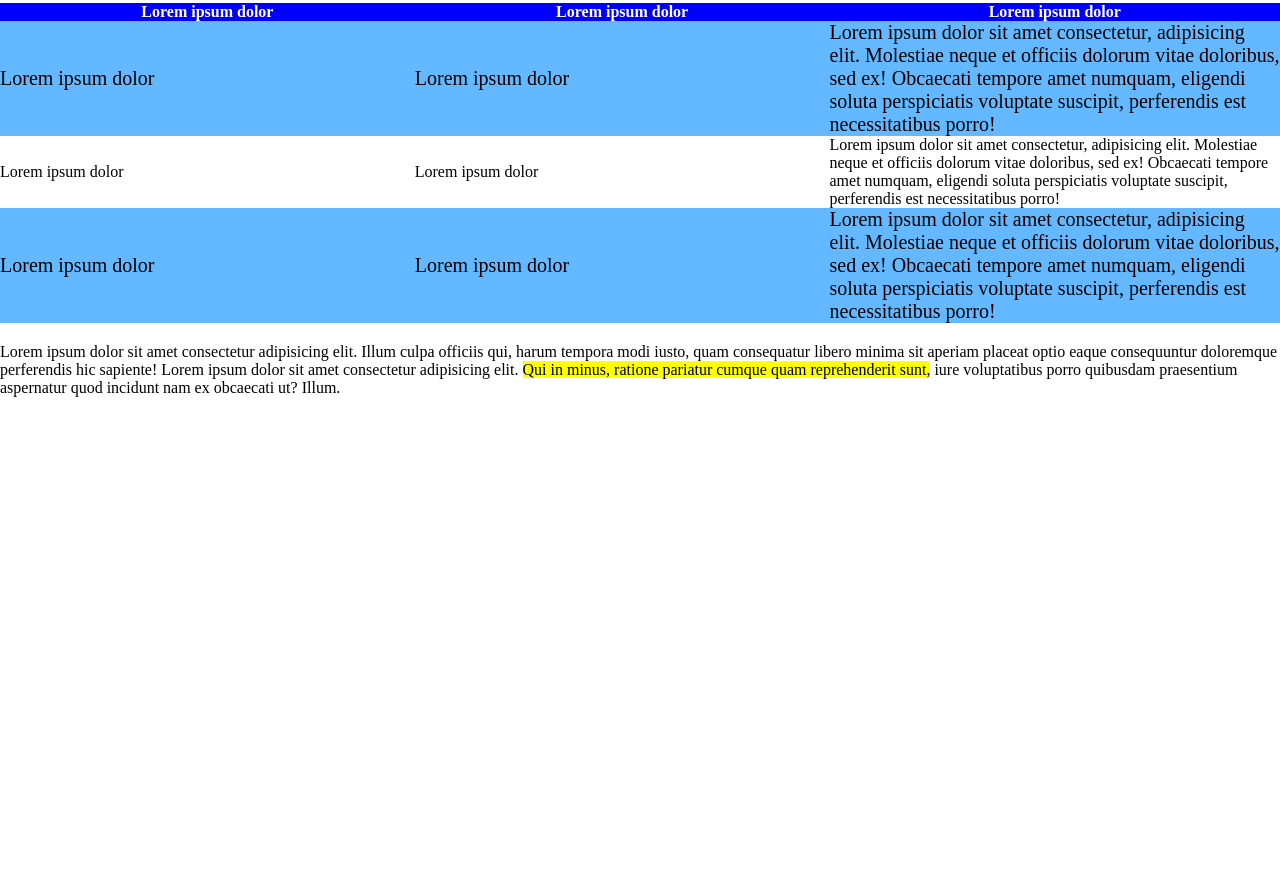
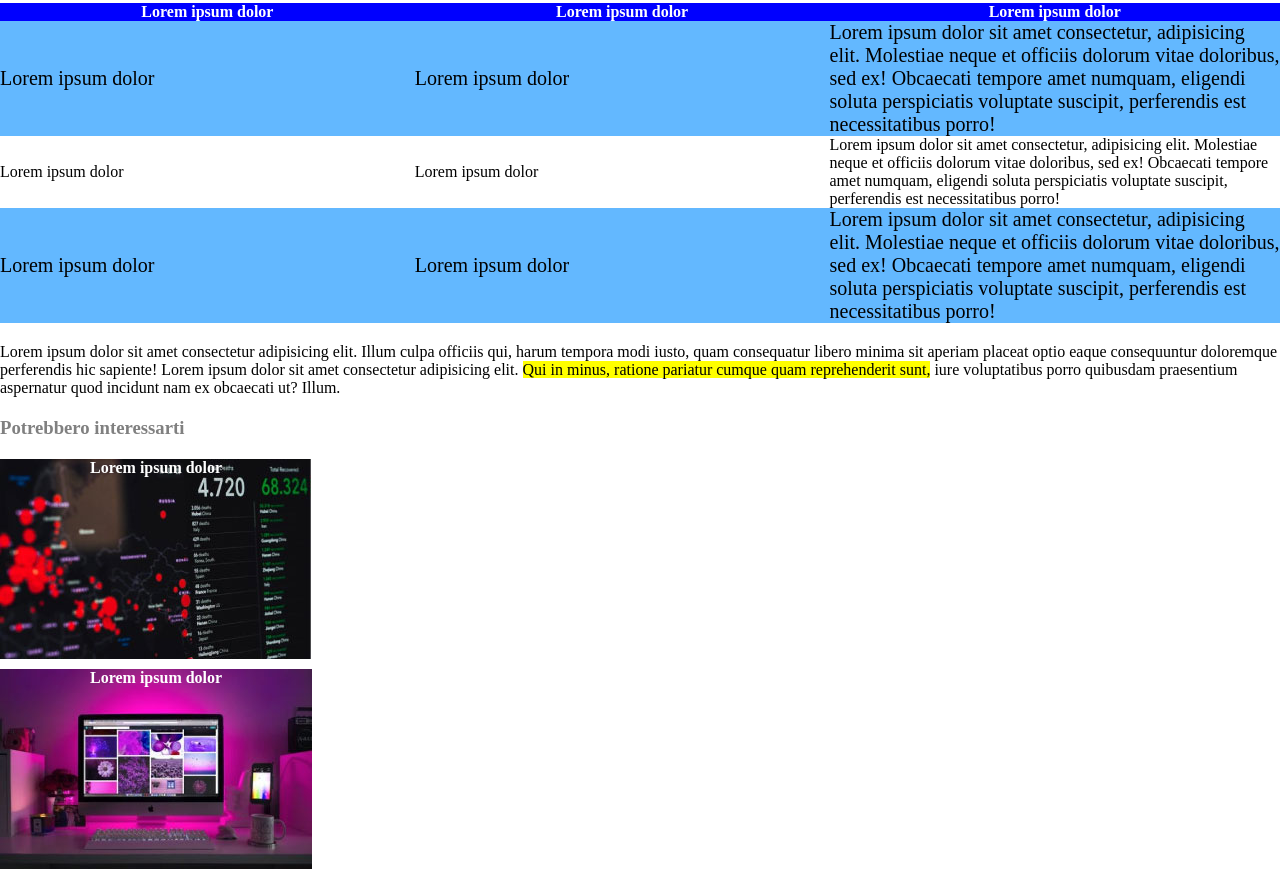
Before and after one commit to Emanuele-Colaci/html-css-booleaner, a plain HTML site: page index.html in a window 1280 px wide. Shown: the part 632-1501 px from the top of the page. Before the commit the page ends 1029 px from the top, so only its background shows below. Drawn offline with Linux system fonts and the light colour scheme.

Commit message:
Finoto esercizio

```diff
--- a/css/style.css
+++ b/css/style.css
@@ -71,3 +71,26 @@
  th, tr{
     width: 1000px;
  }
+
+ h3{
+    margin-top: 20px;
+    margin-bottom: 20px;
+    color: grey;
+ }
+
+.img{
+    background-image: url(../img/graph.jpg);
+    height: 200px;
+    background-repeat: no-repeat;
+    color: white;
+    padding-left: 90px;
+    margin-bottom: 10px;
+}
+
+.img1{
+    background-image: url(../img/monitor.jpg);
+    height: 200px;
+    background-repeat: no-repeat;
+    color: white;
+    padding-left: 90px;
+}
--- a/index.html
+++ b/index.html
@@ -93,7 +93,9 @@
 
         <!-- INIZIO FOOTER -->
         <footer>
-
+            <h3>Potrebbero interessarti</h3>
+            <p class="img"><strong>Lorem ipsum dolor</strong></p>
+            <p class="img1"><strong>Lorem ipsum dolor</strong></p>
         </footer>
         <!-- FINE FOOTER -->
     </body>
```
